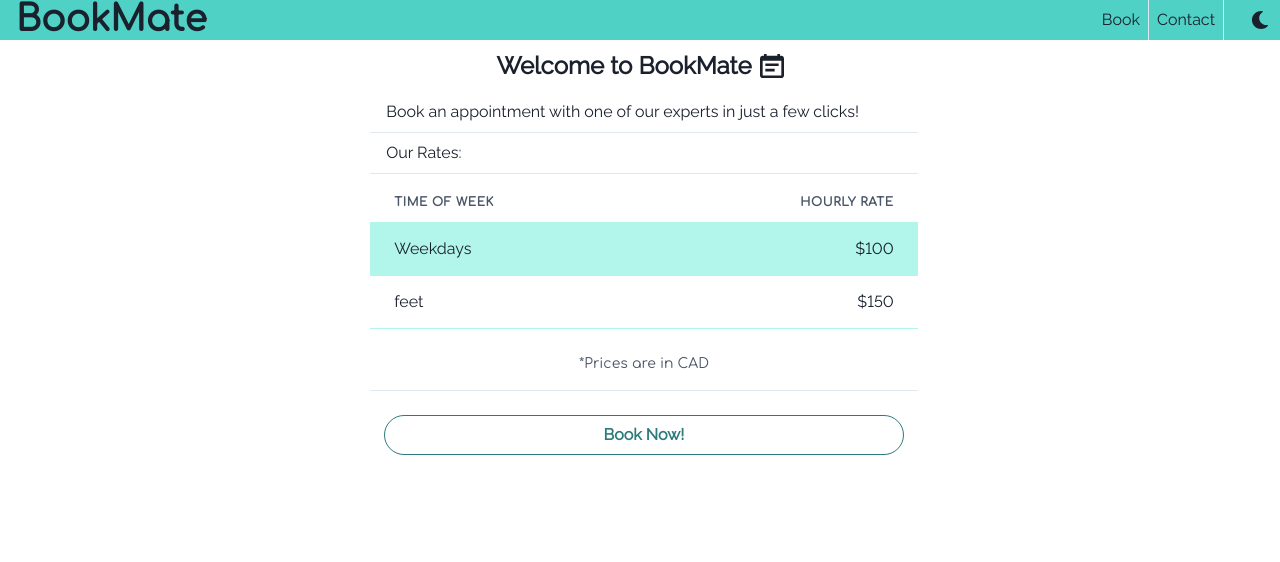
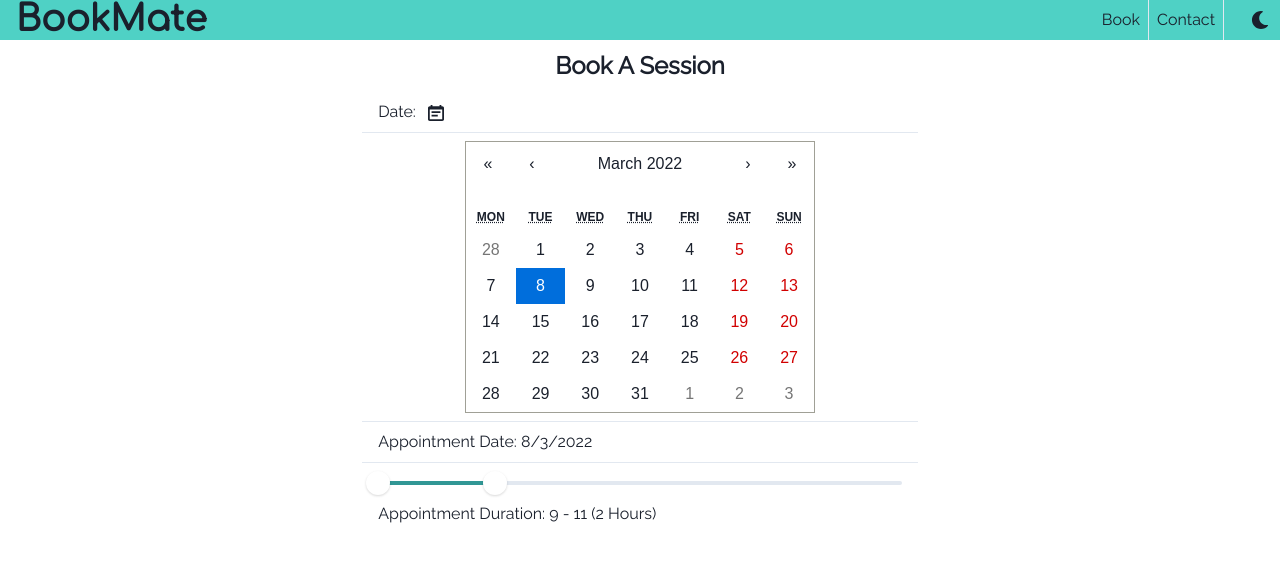
Before and after one commit to taikil/Booking-Demo, a React (Create React App) app in the folder booking-demo/: page /book in a window 1280 px wide. Shown: the top 562 px of the page. Built offline with nearby package versions, Linux system fonts and the light colour scheme.

Commit message:
Calendar Working

```diff
--- a/booking-demo/package.json
+++ b/booking-demo/package.json
@@ -20,6 +20,7 @@
     "@types/react-dom": "^16.9.14",
     "framer-motion": "^4.1.17",
     "react": "^17.0.2",
+    "react-calendar": "^3.7.0",
     "react-dom": "^17.0.2",
     "react-icons": "^3.11.0",
     "react-router-dom": "^6.2.2",
@@ -47,5 +48,8 @@
       "last 1 firefox version",
       "last 1 safari version"
     ]
+  },
+  "devDependencies": {
+    "@types/react-calendar": "^3.5.0"
   }
 }
--- a/booking-demo/src/App.tsx
+++ b/booking-demo/src/App.tsx
@@ -3,9 +3,15 @@ import "@fontsource/comfortaa"; // Defaults to weight 400.
 import "@fontsource/raleway/400.css";
 import { Home } from "./pages/Home";
 import { theme } from "./style/theme";
-
+import { BrowserRouter, Routes, Route } from "react-router-dom";
+import { Book } from "./pages/Book";
 export const App = () => (
   <ChakraProvider theme={theme}>
-    <Home />
+    <BrowserRouter>
+      <Routes>
+        <Route path="/" element={<Home />}></Route>
+        <Route path="/book" element={<Book />}></Route>
+      </Routes>
+    </BrowserRouter>
   </ChakraProvider>
 );
--- a/booking-demo/src/components/NavBar.tsx
+++ b/booking-demo/src/components/NavBar.tsx
@@ -6,6 +6,7 @@ import {
   Link,
   StackDivider,
 } from "@chakra-ui/react";
+import { Link as ReactLink } from "react-router-dom";
 import React from "react";
 import { ColorModeSwitcher } from "../ColorModeSwitcher";
 
@@ -13,10 +14,14 @@ export const NavBar: React.FC = () => {
   return (
     <Flex bgColor={"teal.300"}>
       <Button variant={"ghost"} borderRadius={"20px"}>
-        <Heading>BookMate</Heading>
+        <ReactLink to="/">
+          <Heading>BookMate</Heading>
+        </ReactLink>
       </Button>
       <HStack ml={"auto"} divider={<StackDivider />}>
-        <Link>Book</Link>
+        <ReactLink to="Book">
+          <Link>Book</Link>
+        </ReactLink>
         <Link>Contact</Link>
         <ColorModeSwitcher justifySelf="flex-end" />
       </HStack>
--- /dev/null
+++ b/booking-demo/src/components/Prices.tsx
@@ -0,0 +1,34 @@
+import {
+  Table,
+  TableCaption,
+  Thead,
+  Tr,
+  Th,
+  Tbody,
+  Td,
+} from "@chakra-ui/react";
+import React from "react";
+
+export const Prices: React.FC = () => {
+  return (
+    <Table variant="striped" colorScheme="teal">
+      <TableCaption>*Prices are in CAD</TableCaption>
+      <Thead>
+        <Tr>
+          <Th>Time of Week</Th>
+          <Th isNumeric>Hourly Rate</Th>
+        </Tr>
+      </Thead>
+      <Tbody>
+        <Tr>
+          <Td>Weekdays</Td>
+          <Td isNumeric>$100</Td>
+        </Tr>
+        <Tr>
+          <Td>Weekends</Td>
+          <Td isNumeric>$150</Td>
+        </Tr>
+      </Tbody>
+    </Table>
+  );
+};
--- a/booking-demo/src/index.tsx
+++ b/booking-demo/src/index.tsx
@@ -1,20 +1,17 @@
 import { ColorModeScript } from "@chakra-ui/react";
+import "@fontsource/open-sans/700.css";
+import "@fontsource/raleway/400.css";
 import * as React from "react";
 import ReactDOM from "react-dom";
 import { App } from "./App";
 import reportWebVitals from "./reportWebVitals";
 import * as serviceWorker from "./serviceWorker";
-import "@fontsource/raleway/400.css";
-import "@fontsource/open-sans/700.css";
-import { BrowserRouter } from "react-router-dom";
 
 ReactDOM.render(
-  <BrowserRouter>
-    <React.StrictMode>
-      <ColorModeScript />
-      <App />
-    </React.StrictMode>
-  </BrowserRouter>,
+  <React.StrictMode>
+    <ColorModeScript />
+    <App />
+  </React.StrictMode>,
   document.getElementById("root")
 );
 
--- /dev/null
+++ b/booking-demo/src/pages/Book.tsx
@@ -0,0 +1,65 @@
+import { CalendarIcon } from "@chakra-ui/icons";
+import {
+  Box,
+  Center,
+  Container,
+  RangeSlider,
+  RangeSliderFilledTrack,
+  RangeSliderThumb,
+  RangeSliderTrack,
+  StackDivider,
+  VStack,
+} from "@chakra-ui/react";
+import React, { useState } from "react";
+import Calendar from "react-calendar";
+import "react-calendar/dist/Calendar.css";
+import { NavBar } from "../components/NavBar";
+
+export const Book: React.FC = () => {
+  const [value, onChange] = useState(new Date());
+  const [startTime, setStartTime] = useState(9);
+  const [endTime, setEndTime] = useState(11);
+
+  return (
+    <Box>
+      <NavBar />
+      <Center mt={2} fontSize={"2xl"} fontWeight={"bold"}>
+        Book A Session
+      </Center>
+      <Container>
+        <VStack mt={4} divider={<StackDivider />}>
+          <Container>
+            Date: <CalendarIcon ml={2} />
+          </Container>
+          <Calendar onChange={onChange} value={value} />
+          {value ? (
+            <Container>
+              Appointment Date: {value.getDate()}/{value.getMonth() + 1}/
+              {value.getFullYear()}
+            </Container>
+          ) : (
+            <Container>No Date Selected</Container>
+          )}
+          <Container>
+            <RangeSlider
+              defaultValue={[startTime, endTime]}
+              min={9}
+              max={18}
+              step={1}
+              colorScheme={"teal"}
+              onChangeEnd={(val) => (setStartTime(val[0]), setEndTime(val[1]))}
+            >
+              <RangeSliderTrack>
+                <RangeSliderFilledTrack />
+              </RangeSliderTrack>
+              <RangeSliderThumb boxSize={6} index={0} />
+              <RangeSliderThumb boxSize={6} index={1} />
+            </RangeSlider>
+            Appointment Duration: {startTime} - {endTime} ({endTime - startTime}{" "}
+            Hours)
+          </Container>
+        </VStack>
+      </Container>
+    </Box>
+  );
+};
--- a/booking-demo/src/pages/Home.tsx
+++ b/booking-demo/src/pages/Home.tsx
@@ -5,18 +5,12 @@ import {
   Center,
   Container,
   StackDivider,
-  Table,
-  TableCaption,
-  Tbody,
-  Td,
-  Th,
-  Thead,
-  Tr,
   VStack,
 } from "@chakra-ui/react";
 import React from "react";
+import { Link } from "react-router-dom";
 import { NavBar } from "../components/NavBar";
-import { Navigate } from "react-router";
+import { Prices } from "../components/Prices";
 
 export const Home: React.FC = () => {
   return (
@@ -28,40 +22,22 @@ export const Home: React.FC = () => {
       <Container mt={4}>
         <VStack ml={2} alignContent={"flex-start"} divider={<StackDivider />}>
           <Container>
-            Book an appointment with one of our experts in just a few clicks!
+            Book an appointment with one of our experts in just a few minutes!
           </Container>
           <Container>Our Rates:</Container>
-          <Table variant="striped" colorScheme="teal">
-            <TableCaption>*Prices are in CAD</TableCaption>
-            <Thead>
-              <Tr>
-                <Th>Time of Week</Th>
-                <Th isNumeric>Hourly Rate</Th>
-              </Tr>
-            </Thead>
-            <Tbody>
-              <Tr>
-                <Td>Weekdays</Td>
-                <Td isNumeric>$100</Td>
-              </Tr>
-              <Tr>
-                <Td>feet</Td>
-                <Td isNumeric>$150</Td>
-              </Tr>
-            </Tbody>
-          </Table>
+          <Prices />
+          <Container centerContent={true}>
+            {" "}
+            Our Hours: 9am-6pm | 7 days a week
+          </Container>
           <Button
             marginTop={4}
             width={"520px"}
             colorScheme={"teal"}
             variant={"outline"}
             borderRadius={"20px"}
-            onClick={() => {
-              Navigate({ to: `/` });
-            }}
           >
-            {" "}
-            Book Now!
+            <Link to="Book"> Book Now!</Link>
           </Button>
         </VStack>
       </Container>
```
Also changed, not shown: booking-demo/src/components/ChooseDuration.tsx (added, +29 -0 lines), 1 other file (tests, documents, lock files or other folders).
